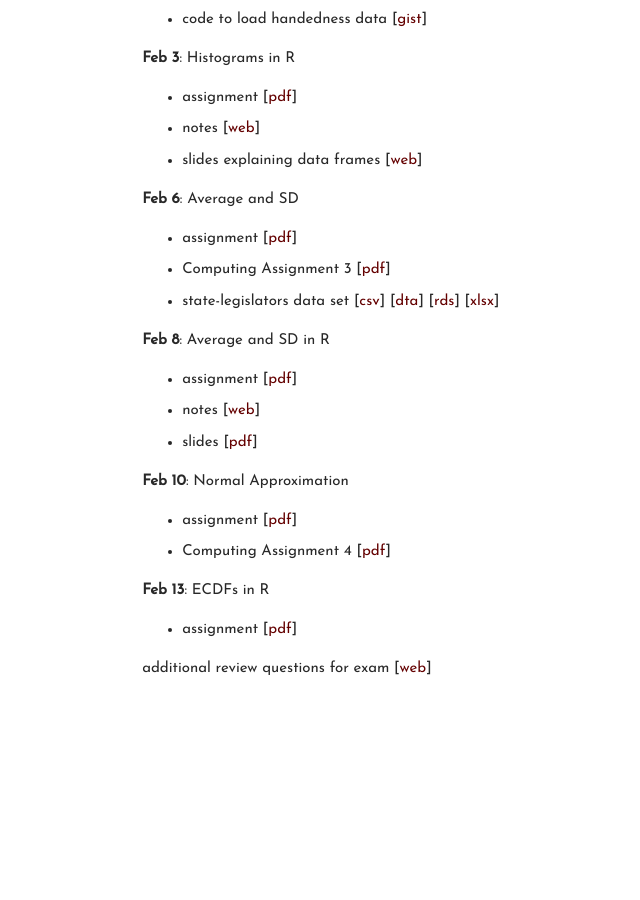
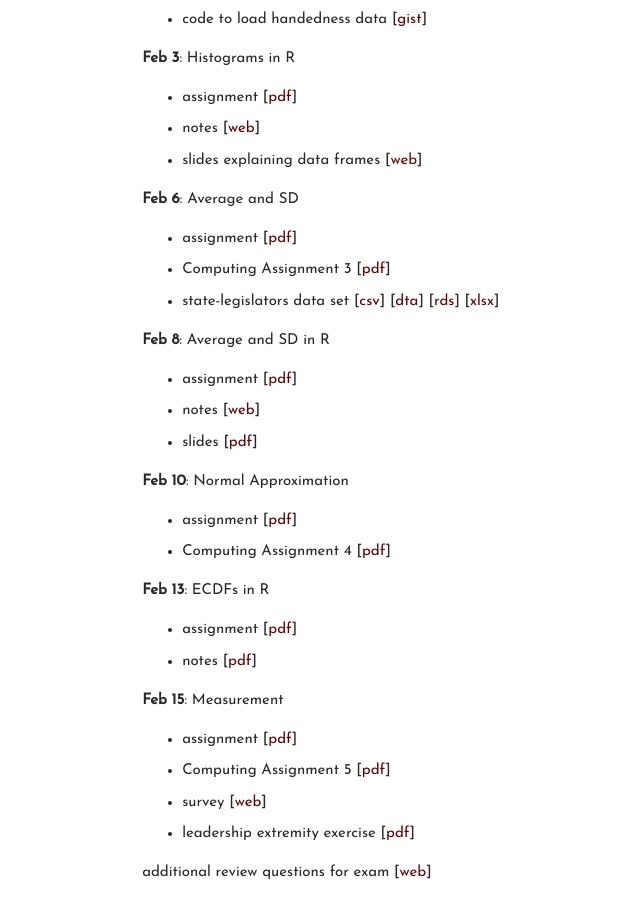
Before and after one commit to carlislerainey/carlislerainey.github.io, a Jekyll site: the page built from teaching/pols-209/index.md, in a window 1280 px wide and 900 px high, scrolled down 2046 px. Shown: the whole window, without its empty margins (320-960 px from the left). Built offline with Jekyll 4.4.1, drawn with Linux system fonts in a browser that asks for light colours; before the commit the page ends 2742 px from its top, so only the background shows below that.

Commit message:
update 209

```diff
--- a/teaching/pols-209/index.md
+++ b/teaching/pols-209/index.md
@@ -95,5 +95,12 @@ Tuesday, 2-4pm
 
 **Feb 13**: ECDFs in R
 - assignment [[pdf](files/assign-12-ecdf.pdf)]
+- notes [[pdf](files/notes-12-ecdf.pdf)]
+
+**Feb 15**: Measurement
+- assignment [[pdf](files/assign-13-measurement-1.pdf)]
+- Computing Assignment 5 [[pdf](files/r-assign-05.pdf)]
+- survey [[web](https://tamu.qualtrics.com/SE/?SID=SV_eM3uWqJShw9E7MV)]
+- leadership extremity exercise [[pdf](files/leadership-extremity.pdf)]
 
 additional review questions for exam [[web](https://docs.google.com/document/d/1qaPadMhKrYBhuk9zGA8T7llP3wkxbenGt8G14pkfpno/edit?usp=sharing)]
```
Also changed, not shown: 4 other files.
